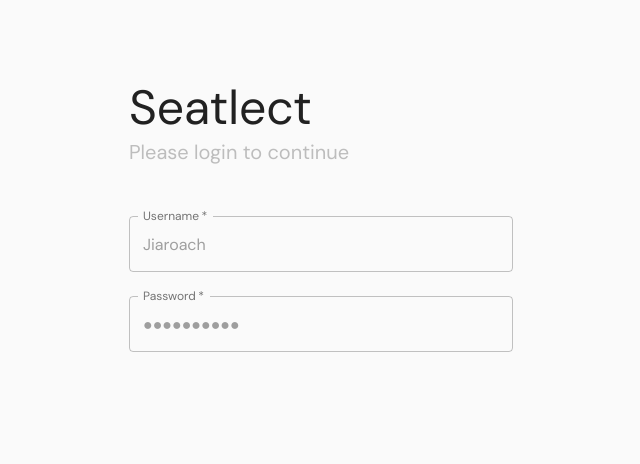
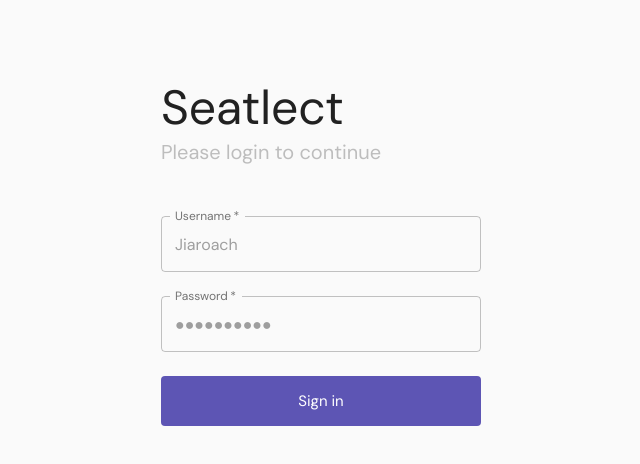
Before and after one commit to tphume/seatlect-web, a Next.js app: page /login in a window 1280 px wide. Shown: the top 464 px of the page, without its empty margins (639-1279 px from the left). Built offline with nearby package versions, Linux system fonts and the light colour scheme.

Commit message:
Added empty login button

```diff
--- a/pages/login.js
+++ b/pages/login.js
@@ -5,16 +5,21 @@ import Grid from '@material-ui/core/Grid';
 import Box from '@material-ui/core/Box';
 import Typography from '@material-ui/core/Typography';
 import TextField from '@material-ui/core/TextField';
+import Button from '@material-ui/core/Button';
 
 const useStyles = makeStyles({
   root: {
     height: `100vh`
   },
   loginRoot: {
-    padding: `10vh 10% 10vh 10%`
+    padding: `10vh 12.5% 10vh 12.5%`
   },
   loginSubtitle: {
     color: `#BDBDBD`
+  },
+  loginButton: {
+    marginTop: `1rem`,
+    padding: `12px 22px`
   }
 });
 
@@ -53,6 +58,16 @@ export default function Login() {
             InputLabelProps={{ shrink: true }}
             type="password"
           />
+          <Button
+            variant="contained"
+            color="primary"
+            size="large"
+            disableElevation
+            fullWidth
+            classes={{ root: classes.loginButton }}
+          >
+            Sign in
+          </Button>
         </form>
       </Grid>
     </Grid>
--- a/src/theme.js
+++ b/src/theme.js
@@ -18,7 +18,10 @@ const theme = createMuiTheme({
     }
   },
   typography: {
-    fontFamily: 'DM Sans'
+    fontFamily: 'DM Sans',
+    button: {
+      textTransform: `none`
+    }
   },
   props: {
     MuiAppBar: {
```
